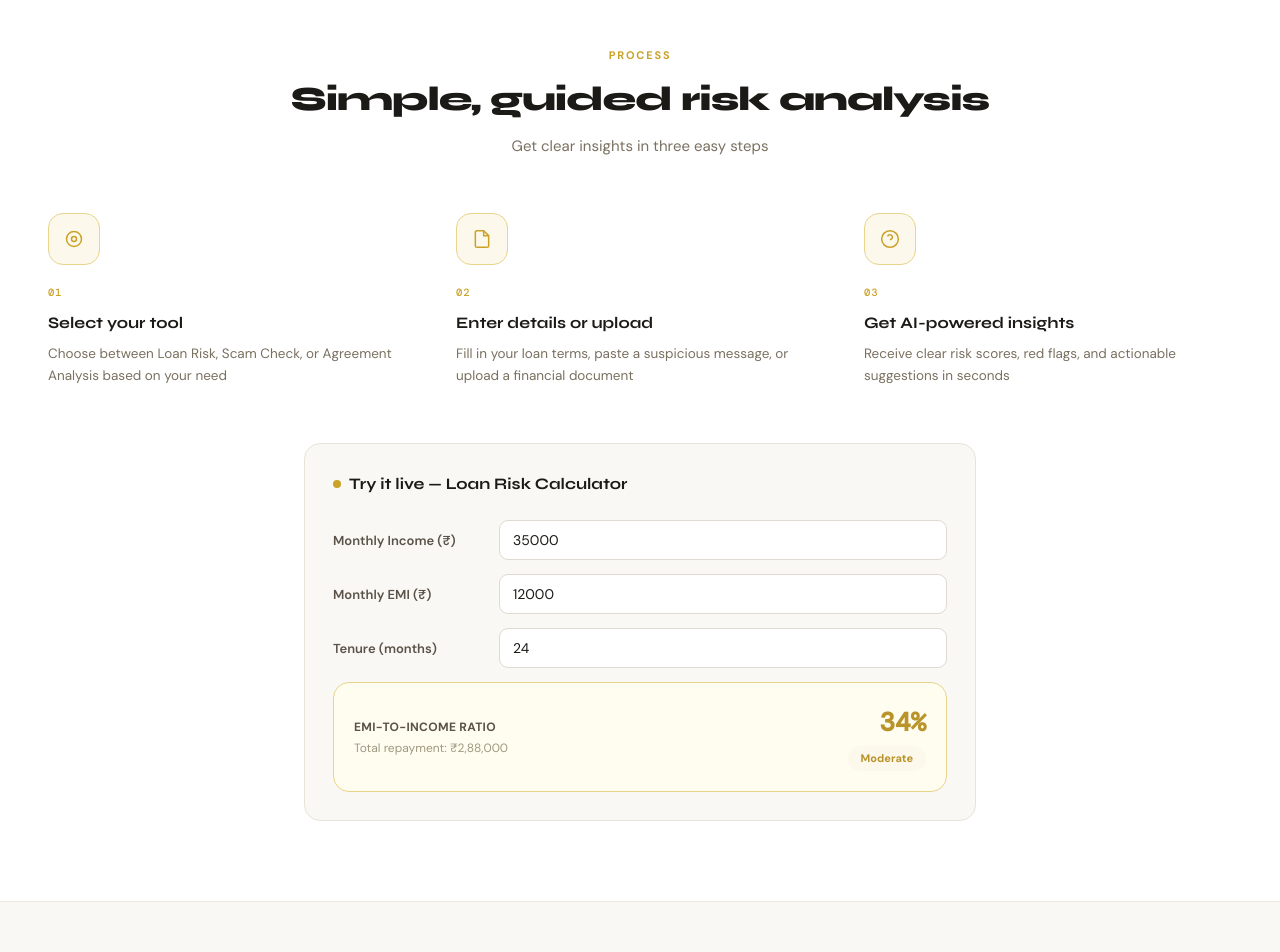
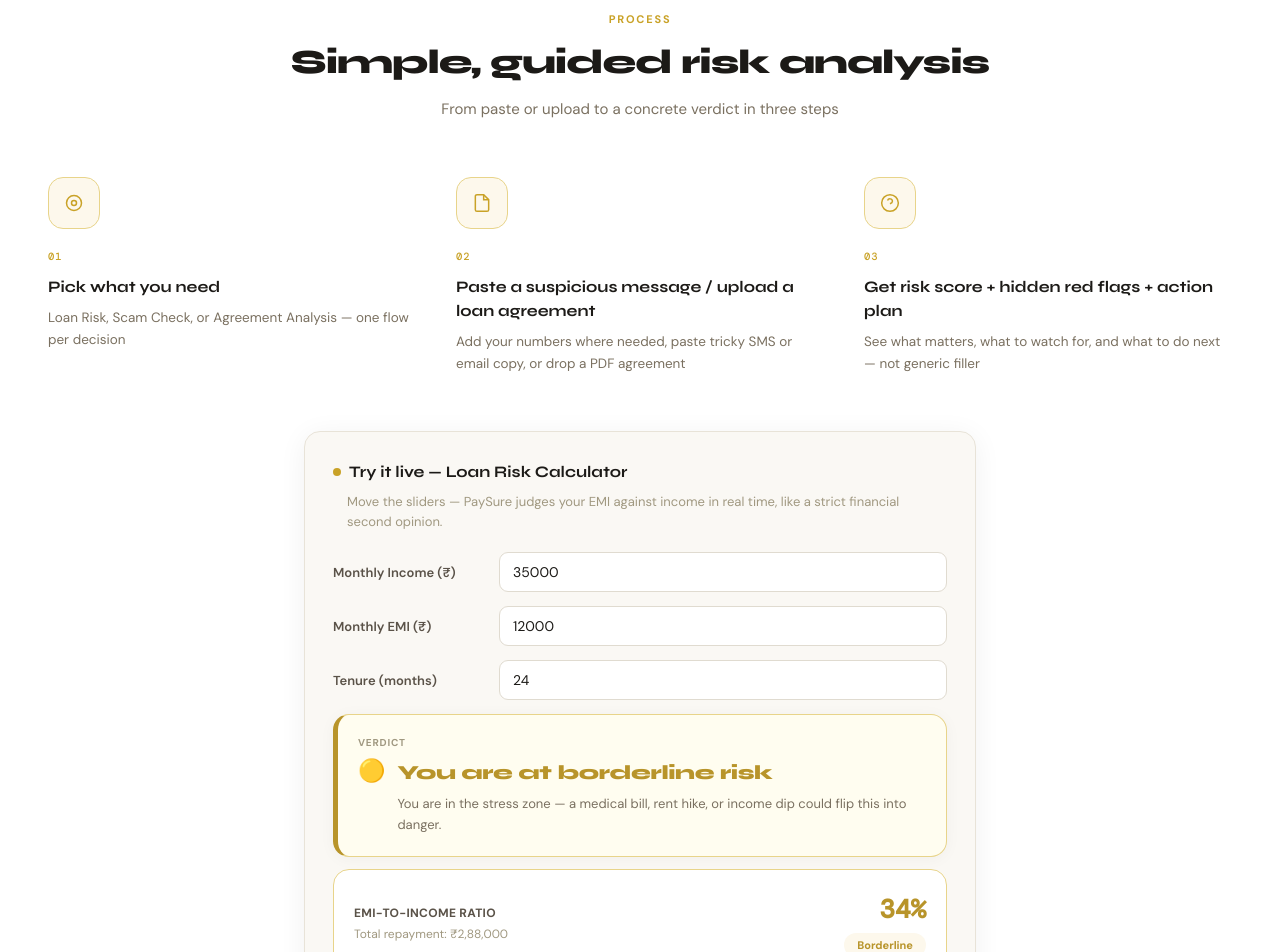
Before and after one commit to sanaryan175/paysure-frontend, a React (Vite) app: page / in a window 1280 px wide. Shown: the part 1620-2572 px from the top of the page. Built offline with nearby package versions, Linux system fonts and the light colour scheme; no server answers; the HTML template or start-up script is replaced by a standard one.

Commit message:
new changes on frontend

```diff
--- a/src/components/CTAStrip.jsx
+++ b/src/components/CTAStrip.jsx
@@ -27,8 +27,8 @@
           letterSpacing: '-1.2px',
         }}>
           Still unsure? Analyze your risk<br className="hidden sm:block" />{' '}
-          before making{' '}
-          <span style={{ color: 'var(--gold-light)' }}>a decision.</span>
+    before making{' '}
+    <span style={{ color: 'var(--gold-light)' }}>a decision.</span>
         </h2>
 
         <button
--- a/src/components/Hero.jsx
+++ b/src/components/Hero.jsx
@@ -26,14 +26,18 @@
             Financial Risk Analysis Platform
           </div>
 
-          <h1 className="text-[clamp(2rem,6vw,3.125rem)] leading-[1.08] tracking-tight sm:tracking-[-0.06em] text-[var(--text-primary)] mb-4 sm:mb-[18px]" style={{ fontFamily: 'Syne, sans-serif', fontWeight: 800 }}>
+          <h1 className="text-[clamp(2rem,6vw,3.125rem)] leading-[1.08] tracking-tight sm:tracking-[-0.06em] text-[var(--text-primary)] mb-3 sm:mb-4" style={{ fontFamily: 'Syne, sans-serif', fontWeight: 800 }}>
             Know the risk<br className="hidden sm:block" /> before you<br className="hidden sm:block" />{' '}
             <span style={{ color: 'var(--gold-mid)' }}>commit money.</span>
           </h1>
 
-          <p className="mx-auto lg:mx-0 text-[15px] sm:text-base max-w-[440px]" style={{ color: 'var(--text-secondary)', lineHeight: '1.7', marginBottom: '28px' }}>
-            Evaluate loans, detect scams, and analyze agreements — with clear, AI-driven insights before making any financial decision.
+          <p className="mx-auto lg:mx-0 text-[15px] sm:text-[16px] max-w-[480px] font-semibold text-[var(--text-primary)] mb-2" style={{ lineHeight: '1.55' }}>
+            Avoid scams, bad loans, and hidden traps in seconds.
           </p>
+          <p className="mx-auto lg:mx-0 text-[13px] sm:text-sm max-w-[480px] mb-4 sm:mb-5" style={{ color: 'var(--text-muted)', lineHeight: '1.6' }}>
+            Used by students, professionals &amp; families to avoid financial mistakes.
+          </p>
+
 
           <div className="flex items-center justify-center lg:justify-start gap-3">
             <button
--- a/src/components/HowItWorks.jsx
+++ b/src/components/HowItWorks.jsx
@@ -1,15 +1,46 @@
 import { useState } from 'react';
 
 const steps = [
-  { num: '01', icon: <svg width="20" height="20" viewBox="0 0 24 24" fill="none" stroke="#c9a227" strokeWidth="1.8"><circle cx="12" cy="12" r="3"/><circle cx="12" cy="12" r="9"/></svg>, title: 'Select your tool', desc: 'Choose between Loan Risk, Scam Check, or Agreement Analysis based on your need' },
-  { num: '02', icon: <svg width="20" height="20" viewBox="0 0 24 24" fill="none" stroke="#c9a227" strokeWidth="1.8"><path d="M14 2H6a2 2 0 00-2 2v16a2 2 0 002 2h12a2 2 0 002-2V8z"/><polyline points="14 2 14 8 20 8"/></svg>, title: 'Enter details or upload', desc: 'Fill in your loan terms, paste a suspicious message, or upload a financial document' },
-  { num: '03', icon: <svg width="20" height="20" viewBox="0 0 24 24" fill="none" stroke="#c9a227" strokeWidth="1.8"><circle cx="12" cy="12" r="10"/><path d="M9.09 9a3 3 0 015.83 1c0 2-3 3-3 3"/><line x1="12" y1="17" x2="12.01" y2="17"/></svg>, title: 'Get AI-powered insights', desc: 'Receive clear risk scores, red flags, and actionable suggestions in seconds' },
+  { num: '01', icon: <svg width="20" height="20" viewBox="0 0 24 24" fill="none" stroke="#c9a227" strokeWidth="1.8"><circle cx="12" cy="12" r="3"/><circle cx="12" cy="12" r="9"/></svg>, title: 'Pick what you need', desc: 'Loan Risk, Scam Check, or Agreement Analysis — one flow per decision' },
+  { num: '02', icon: <svg width="20" height="20" viewBox="0 0 24 24" fill="none" stroke="#c9a227" strokeWidth="1.8"><path d="M14 2H6a2 2 0 00-2 2v16a2 2 0 002 2h12a2 2 0 002-2V8z"/><polyline points="14 2 14 8 20 8"/></svg>, title: 'Paste a suspicious message / upload a loan agreement', desc: 'Add your numbers where needed, paste tricky SMS or email copy, or drop a PDF agreement' },
+  { num: '03', icon: <svg width="20" height="20" viewBox="0 0 24 24" fill="none" stroke="#c9a227" strokeWidth="1.8"><circle cx="12" cy="12" r="10"/><path d="M9.09 9a3 3 0 015.83 1c0 2-3 3-3 3"/><line x1="12" y1="17" x2="12.01" y2="17"/></svg>, title: 'Get risk score + hidden red flags + action plan', desc: 'See what matters, what to watch for, and what to do next — not generic filler' },
 ];
 
 function getRisk(ratio) {
-  if (ratio < 30) return { level: 'Safe', color: '#1a7a3c', bg: '#f5fdf7', border: '#a7e0be', tagBg: '#f0faf3' };
-  if (ratio < 45) return { level: 'Moderate', color: '#b8942a', bg: '#fffdf0', border: '#e8d48a', tagBg: '#fdf8ec' };
-  return { level: 'High Risk', color: '#b83232', bg: '#fff8f5', border: '#f5c0b0', tagBg: '#fdf0f0' };
+  if (ratio < 30) {
+    return {
+      level: 'Safe',
+      color: '#1a7a3c',
+      bg: '#f5fdf7',
+      border: '#a7e0be',
+      tagBg: '#f0faf3',
+      verdictEmoji: '🟢',
+      verdict: 'Safe to proceed',
+      verdictSub: 'EMI load is in a healthy range — this structure looks sustainable for most income paths.',
+    };
+  }
+  if (ratio < 45) {
+    return {
+      level: 'Borderline',
+      color: '#b8942a',
+      bg: '#fffdf0',
+      border: '#e8d48a',
+      tagBg: '#fdf8ec',
+      verdictEmoji: '🟡',
+      verdict: 'You are at borderline risk',
+      verdictSub: 'You are in the stress zone — a medical bill, rent hike, or income dip could flip this into danger.',
+    };
+  }
+  return {
+    level: 'High Risk',
+    color: '#b83232',
+    bg: '#fff8f5',
+    border: '#f5c0b0',
+    tagBg: '#fdf0f0',
+    verdictEmoji: '🔴',
+    verdict: 'This loan is financially dangerous',
+    verdictSub: 'EMI is eating too much income. As-is, this verdict is: do not commit until you reduce EMI or principal.',
+  };
 }
 
 export default function HowItWorks() {
@@ -28,7 +59,7 @@
         <div className="text-center mb-10 sm:mb-14">
           <p style={{ fontSize: '11px', fontWeight: 700, color: 'var(--gold-mid)', letterSpacing: '1.8px', textTransform: 'uppercase', marginBottom: '10px' }}>Process</p>
           <h2 className="text-[clamp(1.5rem,4vw,2.125rem)] tracking-tight" style={{ letterSpacing: '-1px', fontFamily: 'Syne, sans-serif', fontWeight: 800 }}>Simple, guided risk analysis</h2>
-          <p style={{ color: 'var(--text-secondary)', fontSize: '15px', marginTop: '10px' }}>Get clear insights in three easy steps</p>
+          <p style={{ color: 'var(--text-secondary)', fontSize: '15px', marginTop: '10px' }}>From paste or upload to a concrete verdict in three steps</p>
         </div>
 
         {/* Steps */}
@@ -48,12 +79,17 @@
 
         {/* Live Calculator */}
         <div className="rounded-2xl p-4 sm:p-7 max-w-2xl mx-auto"
-          style={{ background: 'var(--bg-page)', border: '1.5px solid var(--border-warm)' }}>
-          <div className="flex items-center gap-2 mb-6">
-            <span className="w-2 h-2 rounded-full" style={{ background: 'var(--gold-mid)' }} />
-            <span style={{ fontFamily: 'Syne, sans-serif', fontSize: '16px', fontWeight: 700, color: 'var(--text-primary)' }}>
-              Try it live — Loan Risk Calculator
-            </span>
+          style={{ background: 'var(--bg-page)', border: '1.5px solid var(--border-warm)', boxShadow: '0 4px 28px rgba(28,26,23,0.06)' }}>
+          <div className="mb-5">
+            <div className="flex items-center gap-2 mb-2">
+              <span className="w-2 h-2 rounded-full" style={{ background: 'var(--gold-mid)' }} />
+              <span style={{ fontFamily: 'Syne, sans-serif', fontSize: '16px', fontWeight: 700, color: 'var(--text-primary)' }}>
+                Try it live — Loan Risk Calculator
+              </span>
+            </div>
+            <p style={{ fontSize: '13px', color: 'var(--text-muted)', lineHeight: 1.55, paddingLeft: '14px' }}>
+              Move the sliders — PaySure judges your EMI against income in real time, like a strict financial second opinion.
+            </p>
           </div>
 
           {[
@@ -74,15 +110,42 @@
             </div>
           ))}
 
-          <div className="rounded-2xl p-4 sm:p-5 flex flex-col sm:flex-row justify-between items-stretch sm:items-center gap-3 sm:gap-0 mt-2 transition-all"
-            style={{ background: risk.bg, border: `1.5px solid ${risk.border}` }}>
+          {/* Verdict — emotional + authoritative */}
+          <div
+            aria-live="polite"
+            className="rounded-2xl p-4 sm:p-5 mb-3 transition-all"
+            style={{
+              background: risk.bg,
+              border: `1.5px solid ${risk.border}`,
+              borderLeft: `5px solid ${risk.color}`,
+              boxShadow: '0 2px 16px rgba(28,26,23,0.04)',
+            }}
+          >
+            <div style={{ fontSize: '10px', fontWeight: 700, color: 'var(--text-muted)', letterSpacing: '0.8px', textTransform: 'uppercase', marginBottom: '10px' }}>
+              Verdict
+            </div>
+            <div className="flex flex-col sm:flex-row sm:items-start gap-2 sm:gap-3">
+              <span style={{ fontSize: '22px', lineHeight: 1 }} aria-hidden>{risk.verdictEmoji}</span>
+              <div>
+                <p style={{ fontFamily: 'Syne, sans-serif', fontSize: 'clamp(1.05rem,3.5vw,1.25rem)', fontWeight: 800, color: risk.color, letterSpacing: '-0.02em', lineHeight: 1.3, marginBottom: '8px' }}>
+                  {risk.verdict}
+                </p>
+                <p style={{ fontSize: '13px', color: 'var(--text-secondary)', lineHeight: 1.6, margin: 0 }}>
+                  {risk.verdictSub}
+                </p>
+              </div>
+            </div>
+          </div>
+
+          <div className="rounded-2xl p-4 sm:p-5 flex flex-col sm:flex-row justify-between items-stretch sm:items-center gap-3 sm:gap-0 transition-all"
+            style={{ background: '#fff', border: `1.5px solid ${risk.border}` }}>
             <div>
               <div style={{ fontSize: '12px', fontWeight: 700, color: 'var(--text-faint)', letterSpacing: '0.3px', textTransform: 'uppercase' }}>EMI-to-Income Ratio</div>
               <div style={{ fontSize: '12px', color: 'var(--text-muted)', marginTop: '3px' }}>Total repayment: ₹{total}</div>
             </div>
             <div className="text-left sm:text-right">
               <div style={{ fontFamily: 'DM Mono, monospace', fontSize: 'clamp(1.25rem,5vw,1.625rem)', fontWeight: 600, color: risk.color }}>{ratio}%</div>
-              <div style={{ fontSize: '11px', fontWeight: 700, padding: '4px 13px', borderRadius: '20px', marginTop: '4px', background: risk.tagBg, color: risk.color }}>
+              <div style={{ fontSize: '11px', fontWeight: 700, padding: '4px 13px', borderRadius: '20px', marginTop: '4px', display: 'inline-block', background: risk.tagBg, color: risk.color }}>
                 {risk.level}
               </div>
             </div>
--- a/src/components/Pricing.jsx
+++ b/src/components/Pricing.jsx
@@ -36,7 +36,10 @@
         <div className="max-w-md mx-auto rounded-2xl p-6 sm:p-10 text-center"
           style={{ background: '#fff', border: '2px solid var(--gold-border)', boxShadow: '0 8px 32px rgba(201,162,39,0.08)' }}>
           <div style={{ fontFamily: 'DM Mono, monospace', fontSize: 'clamp(2.5rem,12vw,3.5rem)', fontWeight: 600, color: 'var(--text-primary)', marginBottom: '4px' }}>₹0</div>
-          <div style={{ fontSize: '13px', color: 'var(--text-muted)', marginBottom: '28px' }}>Free Forever</div>
+          <div style={{ fontSize: '13px', color: 'var(--text-muted)', marginBottom: '8px' }}>Free Forever</div>
+          <p style={{ fontSize: '13px', fontWeight: 600, color: 'var(--text-secondary)', marginBottom: '28px', lineHeight: 1.5 }}>
+            ₹0 today. Could save you ₹50,000 tomorrow.
+          </p>
 
           <div style={{ display: 'flex', flexDirection: 'column', gap: '13px', marginBottom: '28px', textAlign: 'left' }}>
             {perks.map(p => (
--- a/src/components/ResultDashboard.jsx
+++ b/src/components/ResultDashboard.jsx
@@ -33,6 +33,26 @@
             </div>
           </div>
 
+          {/* AI intelligence strip */}
+          <div className="grid grid-cols-1 sm:grid-cols-3 gap-0 divide-y sm:divide-y-0 sm:divide-x divide-[var(--border-light)] px-4 sm:px-7 py-4"
+            style={{ background: 'linear-gradient(180deg, #faf8f4 0%, #fff 100%)', borderBottom: '1px solid var(--border-light)' }}>
+            <div className="py-3 sm:py-0 sm:pr-4">
+              <div style={{ fontSize: '10px', color: 'var(--text-muted)', fontWeight: 700, letterSpacing: '0.5px', textTransform: 'uppercase', marginBottom: '6px' }}>AI Confidence Score</div>
+              <div style={{ fontFamily: 'DM Mono, monospace', fontSize: '1.25rem', fontWeight: 600, color: 'var(--green)' }}>87%</div>
+              <div style={{ fontSize: '11px', color: 'var(--text-muted)', marginTop: '4px' }}>High agreement across risk signals</div>
+            </div>
+            <div className="py-3 sm:py-0 sm:px-4">
+              <div style={{ fontSize: '10px', color: 'var(--text-muted)', fontWeight: 700, letterSpacing: '0.5px', textTransform: 'uppercase', marginBottom: '6px' }}>Risk factors detected</div>
+              <div style={{ fontFamily: 'DM Mono, monospace', fontSize: '1.25rem', fontWeight: 600, color: 'var(--gold-deep)' }}>3</div>
+              <div style={{ fontSize: '11px', color: 'var(--text-muted)', marginTop: '4px' }}>Structured vs. typical safe profile</div>
+            </div>
+            <div className="py-3 sm:py-0 sm:pl-4">
+              <div style={{ fontSize: '10px', color: 'var(--text-muted)', fontWeight: 700, letterSpacing: '0.5px', textTransform: 'uppercase', marginBottom: '6px' }}>Decision</div>
+              <div style={{ fontFamily: 'Syne, sans-serif', fontSize: '15px', fontWeight: 800, color: 'var(--gold-deep)' }}>Needs caution</div>
+              <div style={{ fontSize: '11px', color: 'var(--text-muted)', marginTop: '4px' }}>Proceed only after tightening terms</div>
+            </div>
+          </div>
+
           {/* Metrics */}
           <div className="grid grid-cols-2 md:grid-cols-4 divide-x divide-y divide-[var(--border-light)]" style={{ borderBottom: '1px solid var(--border-light)' }}>
             {[['Monthly EMI', '₹8,500', false], ['Income Usage', '42%', true], ['Disposable', '₹12,000', false], ['Tenure', '24 mo', false]].map(([l, v, warn]) => (
@@ -50,7 +70,7 @@
                 <svg width="13" height="13" viewBox="0 0 24 24" fill="none" stroke="currentColor" strokeWidth="2"><path d="M10.29 3.86L1.82 18a2 2 0 001.71 3h16.94a2 2 0 001.71-3L13.71 3.86a2 2 0 00-3.42 0z"/></svg>
                 Why this risk?
               </h4>
-              {['EMI exceeds recommended 40% threshold', 'Low savings buffer after expenses'].map(pt => (
+              {['EMI exceeds recommended 40% threshold', 'Low savings buffer after expenses', 'Tenure stacks heavy total interest vs. income'].map(pt => (
                 <div key={pt} style={{ display: 'flex', alignItems: 'flex-start', gap: '7px', fontSize: '13px', color: 'var(--text-faint)', marginBottom: '9px' }}>
                   <span style={{ width: '5px', height: '5px', background: 'var(--red)', borderRadius: '50%', flexShrink: 0, marginTop: '7px' }} />
                   {pt}
--- a/src/pages/auth/LoginPage.jsx
+++ b/src/pages/auth/LoginPage.jsx
@@ -62,6 +62,9 @@
           </h1>
           <p style={{ fontSize: '14px', color: 'var(--text-secondary)' }}>
             Login to access your risk analysis tools
+          </p>
+          <p className="mt-3 max-w-[380px] mx-auto" style={{ fontSize: '12px', color: 'var(--text-muted)', lineHeight: 1.55 }}>
+            Your data is encrypted &amp; never stored permanently.
           </p>
         </div>
 
```
